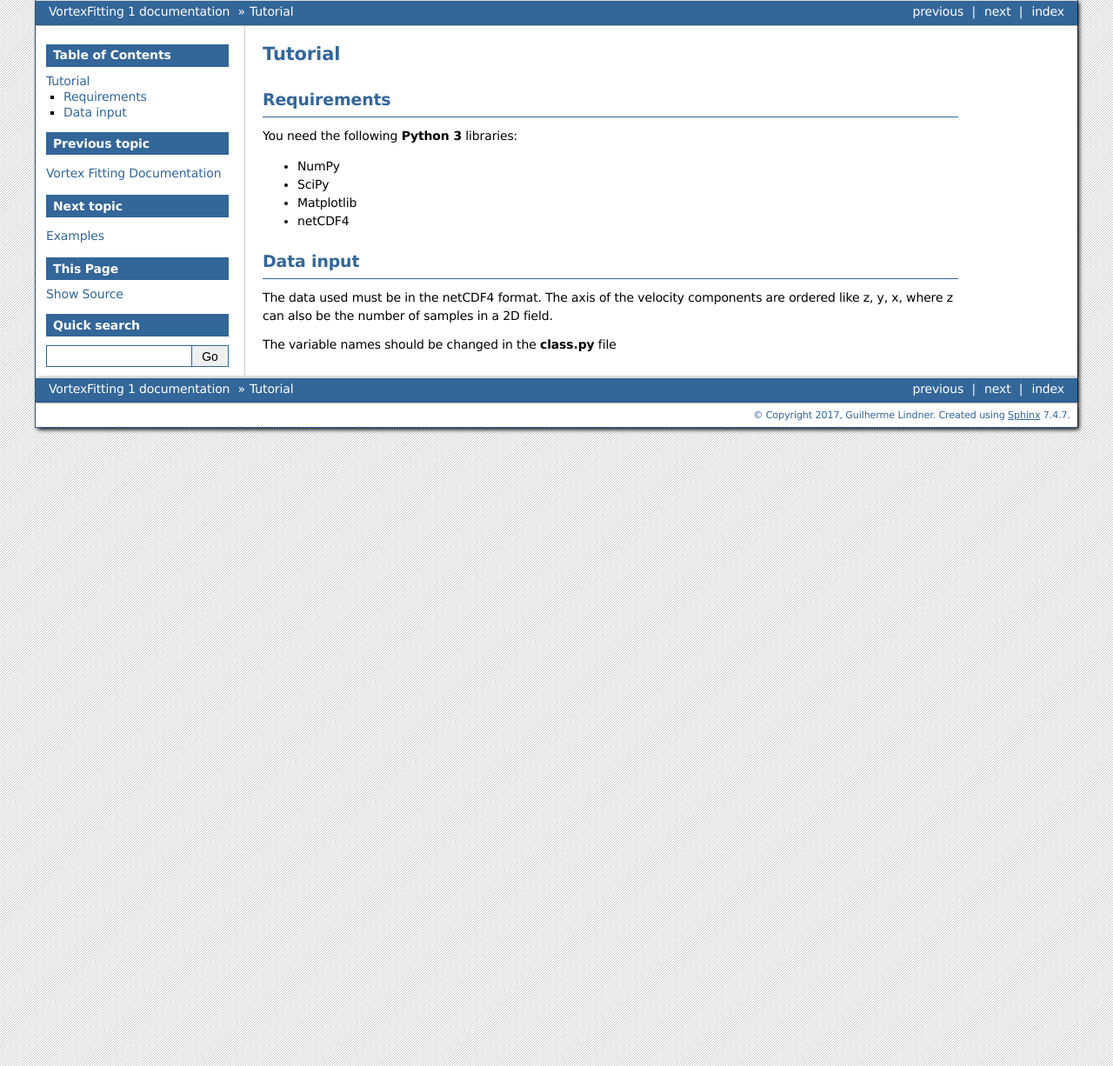
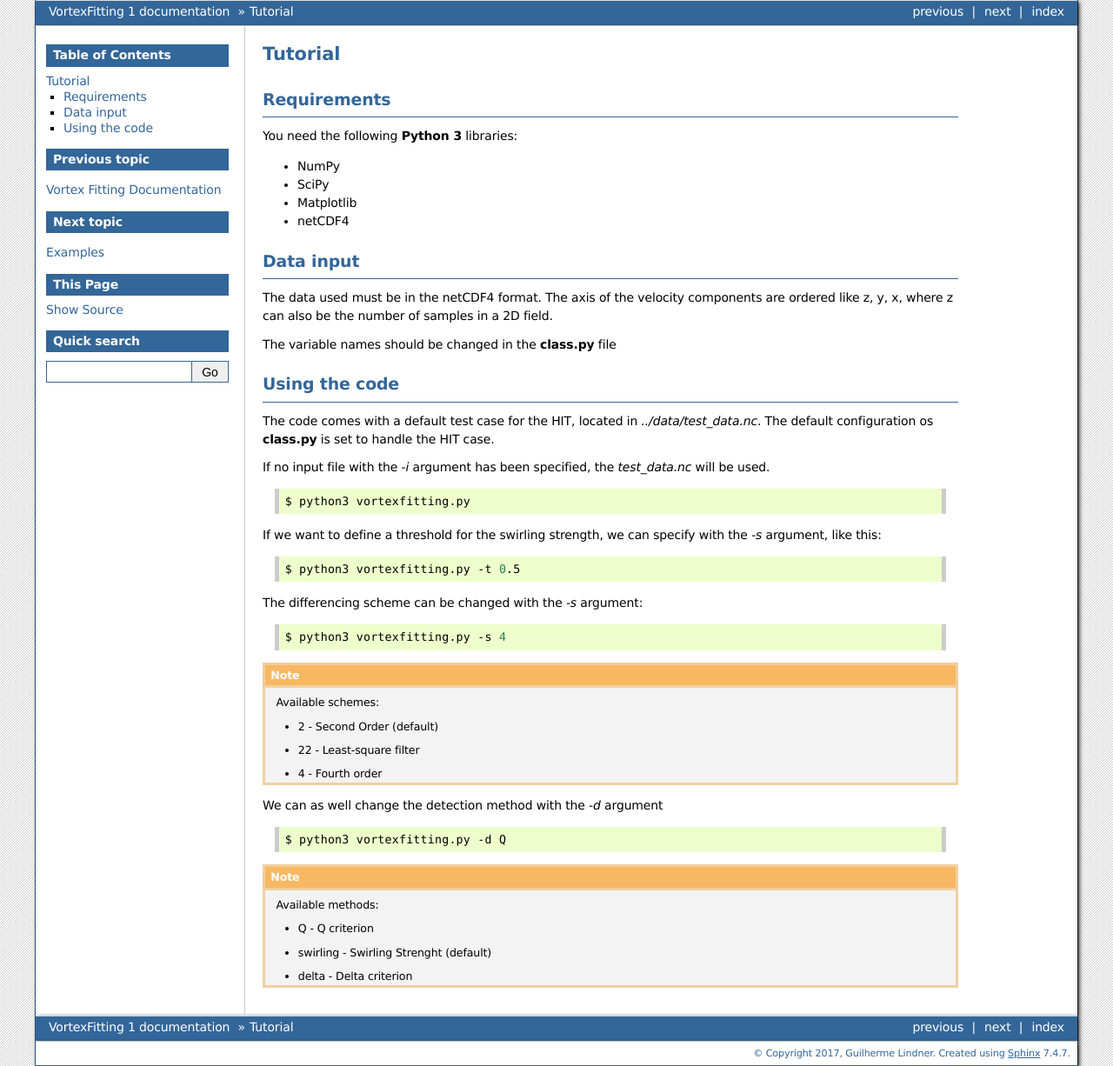
Before and after one commit to guilindner/VortexFitting, a Sphinx documentation site: the page built from docs/tutorial.rst, in a window 1280 px wide. Shown: the whole page at 87% size. Built offline with Sphinx 7.4.7, drawn with Linux system fonts in a browser that asks for light colours; formulas are drawn with MathJax 3.

Commit message:
organized the sample files

```diff
--- a/docs/examples.rst
+++ b/docs/examples.rst
@@ -3,6 +3,8 @@ Examples
 
 DNS case
 --------
+DNS simulation of an Homogeneous Isotropic Turbulence (HIT) case.
+
 
 PIV case
 --------
--- a/docs/tutorial.rst
+++ b/docs/tutorial.rst
@@ -17,3 +17,46 @@ components are ordered like z, y, x, where z can also be the number of
 samples in a 2D field.
 
 The variable names should be changed in the **class.py** file
+
+Using the code
+--------------
+
+The code comes with a default test case for the HIT, located in *../data/test_data.nc*.
+The default configuration os **class.py** is set to handle the HIT case.
+
+If no input file with the *-i* argument has been specified, the *test_data.nc* will be used.
+
+.. code-block:: bash
+
+   $ python3 vortexfitting.py
+
+If we want to define a threshold for the swirling strength, we can specify with
+the *-s* argument, like this:
+
+.. code-block:: bash
+
+   $ python3 vortexfitting.py -t 0.5
+
+The differencing scheme can be changed with the *-s* argument:
+
+.. code-block:: bash
+
+   $ python3 vortexfitting.py -s 4
+
+.. note:: Available schemes:
+
+          * 2 - Second Order (default)
+          * 22 - Least-square filter
+          * 4 - Fourth order
+
+We can as well change the detection method with the *-d* argument
+
+.. code-block:: bash
+
+   $ python3 vortexfitting.py -d Q
+
+.. note:: Available methods:
+
+          * Q - Q criterion
+          * swirling - Swirling Strenght (default)
+          * delta - Delta criterion
```
Also changed, not shown: 15 other files.
